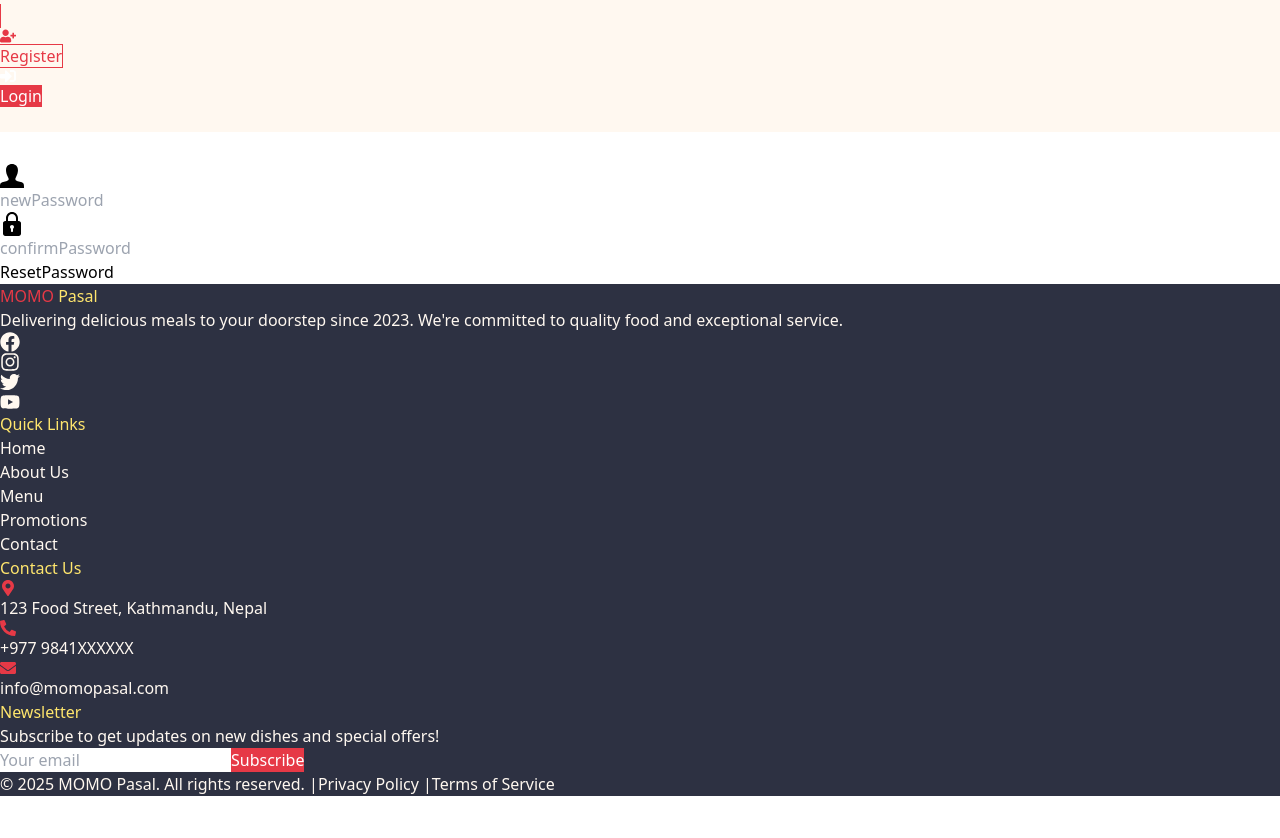
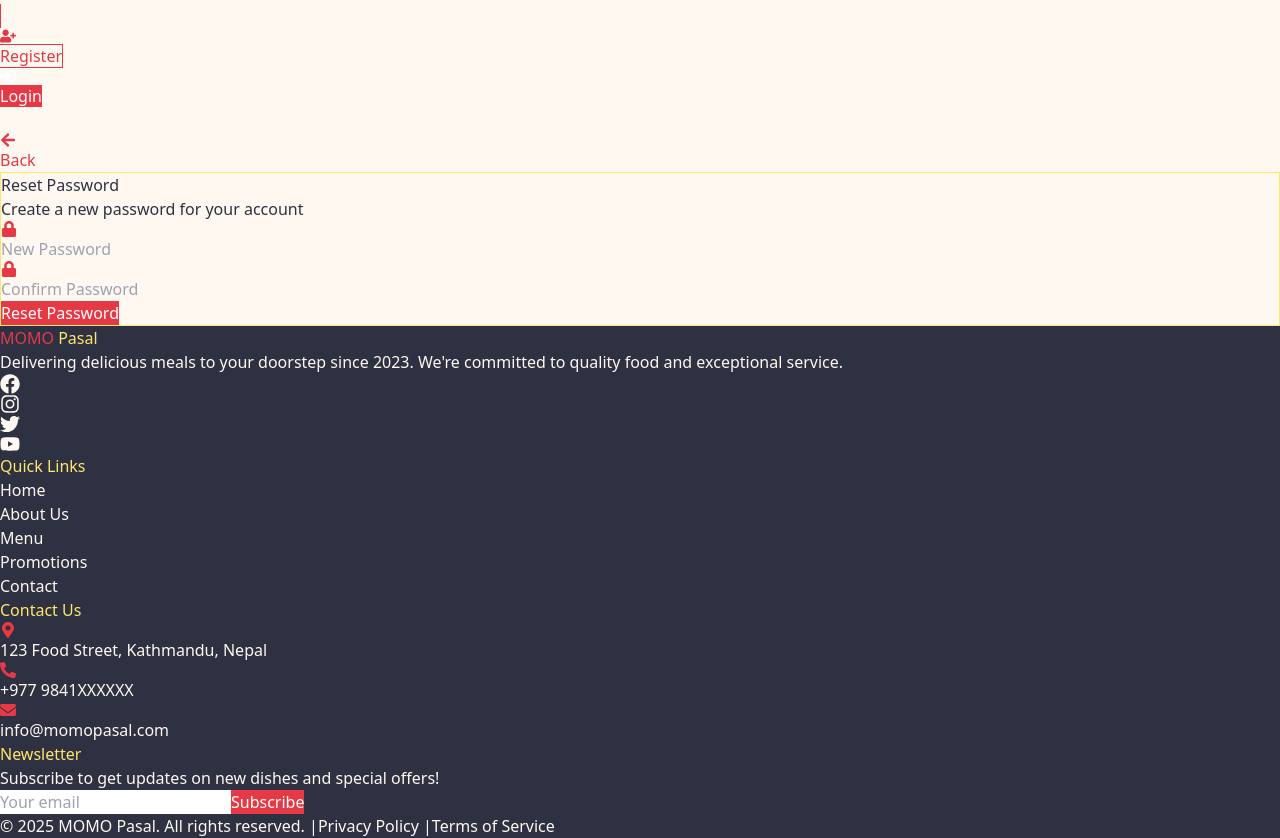
Before and after one commit to yogendrabaskota/Momo-Pasal, a React (Vite) app in the folder frontend/: page /resetpassword in a window 1280 px wide. Shown: the part 1220-2058 px from the top of the page. Before the commit the page ends 2016 px from the top, so only its background shows below. Built offline with nearby package versions, Linux system fonts and the light colour scheme; no server answers.

Commit message:
forget password, verify otp and reset password completed

```diff
--- a/frontend/src/pages/auth/ResetPassword/ResetPassword.jsx
+++ b/frontend/src/pages/auth/ResetPassword/ResetPassword.jsx
@@ -2,12 +2,16 @@ import { useSelector } from "react-redux";
 import { APIAuthenticated } from "../../../http";
 import { useNavigate } from "react-router-dom";
 import { useState } from "react";
+import { FaLock, FaArrowLeft } from "react-icons/fa";
 
 const ResetPassword = () => {
   const navigate = useNavigate();
   const { forgotPasswordData } = useSelector((state) => state.auth);
   const [newPassword, setNewPassword] = useState("");
   const [confirmPassword, setConfirmPassword] = useState("");
+  const [isLoading, setIsLoading] = useState(false);
+  const [error, setError] = useState(null);
+
   const data = {
     newPassword,
     confirmPassword,
@@ -17,6 +21,9 @@ const ResetPassword = () => {
   const handleSubmit = async (e) => {
     try {
       e.preventDefault();
+      setIsLoading(true);
+      setError(null);
+
       const response = await APIAuthenticated.post("/auth/resetPassword", data);
 
       if (response.status === 200) {
@@ -24,49 +31,127 @@ const ResetPassword = () => {
       }
     } catch (error) {
       console.log(error);
-      alert("Something went wrong");
+      setError(error.response?.data?.message || "Something went wrong");
+    } finally {
+      setIsLoading(false);
     }
   };
 
   return (
-    <div className="flex items-center justify-center h-screen overflow-hidden bg-yellow-50">
-      <div className="mt-20 bg-white w-17/12 lg:w-5/12 md:6/12 shadow-3xl ">
-        <div className="absolute p-4 transform -translate-x-1/2 -translate-y-1/2 bg-gray-800 rounded-full left-1/2 md:p-8">
-          <svg width="32" height="32" viewBox="0 0 24 24" fill="#FFF">
-            <path d="M0 3v18h24v-18h-24zm6.623 7.929l-4.623 5.712v-9.458l4.623 3.746zm-4.141-5.929h19.035l-9.517 7.713-9.518-7.713zm5.694 7.188l3.824 3.099 3.83-3.104 5.612 6.817h-18.779l5.513-6.812zm9.208-1.264l4.616-3.741v9.348l-4.616-5.607z" />
-          </svg>
+    <div
+      className="min-h-screen flex items-center justify-center p-4"
+      style={{ backgroundColor: "#FFF8F0" }}
+    >
+      <div className="w-full max-w-md">
+        {/* Back button */}
+        <button
+          onClick={() => navigate(-1)}
+          className="flex items-center mb-6 text-sm font-medium"
+          style={{ color: "#E63946" }}
+        >
+          <FaArrowLeft className="mr-2" />
+          Back
+        </button>
+
+        {/* Card */}
+        <div
+          className="bg-white rounded-xl shadow-lg overflow-hidden p-8"
+          style={{ border: "1px solid #FFE66D" }}
+        >
+          {/* Header */}
+          <div className="text-center mb-8">
+            <h2
+              className="text-3xl font-bold mb-2"
+              style={{ color: "#2D3142" }}
+            >
+              Reset Password
+            </h2>
+            <p style={{ color: "#2D3142" }}>
+              Create a new password for your account
+            </p>
           </div>
-        <form className="p-3 md:p-10" onSubmit={handleSubmit}>
-          <div className="flex items-center mb-6 text-lg md:mb-8">
-            <svg className="absolute ml-3" width="24" viewBox="0 0 24 24">
-              <path d="M20.822 18.096c-3.439-.794-6.64-1.49-5.09-4.418 4.72-8.912 1.251-13.678-3.732-13.678-5.082 0-8.464 4.949-3.732 13.678 1.597 2.945-1.725 3.641-5.09 4.418-3.073.71-3.188 2.236-3.178 4.904l.004 1h23.99l.004-.969c.012-2.688-.092-4.222-3.176-4.935z" />
-            </svg>
+
+          {/* Error Message */}
+          {error && (
+            <div
+              className="mb-4 p-3 rounded-lg text-center"
+              style={{
+                backgroundColor: "#FFEBEE",
+                color: "#E53935",
+                border: "1px solid #EF9A9A",
+              }}
+            >
+              {error}
+            </div>
+          )}
+
+          {/* Form */}
+          <form onSubmit={handleSubmit} className="space-y-6">
+            {/* New Password */}
+            <div className="relative">
+              <div
+                className="absolute inset-y-0 left-0 pl-3 flex items-center pointer-events-none"
+                style={{ color: "#E63946" }}
+              >
+                <FaLock />
+              </div>
               <input
                 type="password"
                 id="newPassword"
                 name="newPassword"
                 onChange={(e) => setNewPassword(e.target.value)}
-              className="w-full py-2 pl-12 bg-gray-200 md:py-4 focus:outline-none"
-              placeholder="newPassword"
+                className="w-full pl-10 pr-4 py-3 rounded-lg border focus:outline-none focus:ring-2"
+                style={{
+                  borderColor: "#FFE66D",
+                  color: "#2D3142",
+                  backgroundColor: "#FFF8F0",
+                  focusRingColor: "#E63946",
+                }}
+                placeholder="New Password"
+                required
               />
             </div>
-          <div className="flex items-center mb-6 text-lg md:mb-8">
-            <svg className="absolute ml-3" viewBox="0 0 24 24" width="24">
-              <path d="m18.75 9h-.75v-3c0-3.309-2.691-6-6-6s-6 2.691-6 6v3h-.75c-1.24 0-2.25 1.009-2.25 2.25v10.5c0 1.241 1.01 2.25 2.25 2.25h13.5c1.24 0 2.25-1.009 2.25-2.25v-10.5c0-1.241-1.01-2.25-2.25-2.25zm-10.75-3c0-2.206 1.794-4 4-4s4 1.794 4 4v3h-8zm5 10.722v2.278c0 .552-.447 1-1 1s-1-.448-1-1v-2.278c-.595-.347-1-.985-1-1.722 0-1.103.897-2 2-2s2 .897 2 2c0 .737-.405 1.375-1 1.722z" />
-            </svg>
+
+            {/* Confirm Password */}
+            <div className="relative">
+              <div
+                className="absolute inset-y-0 left-0 pl-3 flex items-center pointer-events-none"
+                style={{ color: "#E63946" }}
+              >
+                <FaLock />
+              </div>
               <input
                 type="password"
                 id="confirmPassword"
                 name="confirmPassword"
                 onChange={(e) => setConfirmPassword(e.target.value)}
-              className="w-full py-2 pl-12 bg-gray-200 md:py-4 focus:outline-none"
-              placeholder="confirmPassword"
+                className="w-full pl-10 pr-4 py-3 rounded-lg border focus:outline-none focus:ring-2"
+                style={{
+                  borderColor: "#FFE66D",
+                  color: "#2D3142",
+                  backgroundColor: "#FFF8F0",
+                  focusRingColor: "#E63946",
+                }}
+                placeholder="Confirm Password"
+                required
               />
             </div>
-          <button className="w-full p-2 font-medium text-white uppercase bg-gradient-to-b from-gray-700 to-gray-900 md:p-4">
-            ResetPassword
+
+            {/* Submit Button */}
+            <button
+              type="submit"
+              className="w-full py-3 px-4 rounded-lg font-semibold text-lg transition-colors"
+              style={{
+                backgroundColor: "#E63946",
+                color: "white",
+                hoverBg: "#C53030",
+              }}
+              disabled={isLoading}
+            >
+              {isLoading ? "Resetting..." : "Reset Password"}
             </button>
           </form>
+        </div>
       </div>
     </div>
   );
--- a/frontend/src/pages/auth/VerifyOtp/VerifyOtp.jsx
+++ b/frontend/src/pages/auth/VerifyOtp/VerifyOtp.jsx
@@ -5,54 +5,106 @@ import { STATUSES } from "../../../globals/misc/statuses";
 import { useNavigate } from "react-router-dom";
 
 const VerifyOtp = () => {
-  const [otp, setOtp] = useState(null);
+  const [otp, setOtp] = useState("");
+  const [apiError, setApiError] = useState(null); // Local state for API error
   const navigate = useNavigate();
 
-  const { forgotPasswordData } = useSelector((state) => state.auth);
-  console.log(forgotPasswordData);
+  const { forgotPasswordData, status } = useSelector((state) => state.auth);
   const dispatch = useDispatch();
+
   const data2 = {
     email: forgotPasswordData.email,
     otp: otp,
   };
-  const handleSubmit = (e) => {
+
+  const handleSubmit = async (e) => {
     e.preventDefault();
-    dispatch(verifyotp(data2));
+    setApiError(null); // Clear previous errors
+    try {
+      await dispatch(verifyotp(data2)).unwrap();
+    } catch (error) {
+      // Handle the API error response
+      setApiError(error.response?.message || "An error occurred");
+    }
   };
 
   useEffect(() => {
     if (forgotPasswordData.status === STATUSES.SUCCESS) {
       navigate("/resetPassword");
     }
-    // eslint-disable-next-line react-hooks/exhaustive-deps
-  }, [forgotPasswordData.status]);
+  }, [forgotPasswordData.status, navigate]);
+
   return (
-    <div className="flex items-center justify-center h-screen overflow-hidden bg-yellow-50">
-      <div className="mt-20 bg-white w-17/12 lg:w-5/12 md:6/12 shadow-3xl ">
-        <div className="absolute p-4 transform -translate-x-1/2 -translate-y-1/2 bg-gray-800 rounded-full left-1/2 md:p-8">
-          <svg width="32" height="32" viewBox="0 0 24 24" fill="#FFF">
-            <path d="M0 3v18h24v-18h-24zm6.623 7.929l-4.623 5.712v-9.458l4.623 3.746zm-4.141-5.929h19.035l-9.517 7.713-9.518-7.713zm5.694 7.188l3.824 3.099 3.83-3.104 5.612 6.817h-18.779l5.513-6.812zm9.208-1.264l4.616-3.741v9.348l-4.616-5.607z" />
+    <div
+      className="flex items-center justify-center h-screen p-4"
+      style={{ backgroundColor: "#FFF8F0" }}
+    >
+      <div
+        className="bg-white w-full max-w-md rounded-xl shadow-lg"
+        style={{ border: "1px solid #FFE66D" }}
+      >
+        <div className="p-8">
+          <div className="text-center mb-8">
+            <h2 style={{ color: "#2D3142" }} className="text-2xl font-bold">
+              Verify OTP
+            </h2>
+          </div>
+
+          {/* Error Message Display */}
+          {apiError && (
+            <div
+              className="mb-4 p-3 rounded-lg text-center"
+              style={{
+                backgroundColor: "#FFEBEE",
+                color: "#E53935",
+                border: "1px solid #EF9A9A",
+              }}
+            >
+              {apiError}
+            </div>
+          )}
+
+          <form onSubmit={handleSubmit}>
+            <div className="relative mb-6">
+              <div className="absolute inset-y-0 left-0 pl-3 flex items-center pointer-events-none">
+                <svg
+                  width="20"
+                  height="20"
+                  viewBox="0 0 24 24"
+                  fill="none"
+                  stroke="#E63946"
+                >
+                  <path d="M12 15v2m-6 4h12a2 2 0 002-2v-6a2 2 0 00-2-2H6a2 2 0 00-2 2v6a2 2 0 002 2zm10-10V7a4 4 0 00-8 0v4h8z" />
                 </svg>
               </div>
-        <form className="p-3 md:p-10" onSubmit={handleSubmit}>
-          <div className="flex items-center mb-6 text-lg md:mb-8">
-            <svg className="absolute ml-3" width="24" viewBox="0 0 24 24">
-              <path d="M20.822 18.096c-3.439-.794-6.64-1.49-5.09-4.418 4.72-8.912 1.251-13.678-3.732-13.678-5.082 0-8.464 4.949-3.732 13.678 1.597 2.945-1.725 3.641-5.09 4.418-3.073.71-3.188 2.236-3.178 4.904l.004 1h23.99l.004-.969c.012-2.688-.092-4.222-3.176-4.935z" />
-            </svg>
               <input
-              type="otp"
+                type="text"
                 id="otp"
                 name="otp"
+                value={otp}
                 onChange={(e) => setOtp(e.target.value)}
-              className="w-full py-2 pl-12 bg-gray-200 md:py-4 focus:outline-none"
-              placeholder="otp"
+                className="w-full pl-10 pr-4 py-3 rounded-lg border focus:outline-none"
+                style={{
+                  borderColor: "#FFE66D",
+                  backgroundColor: "#FFF8F0",
+                  color: "#2D3142",
+                }}
+                placeholder="Enter OTP"
+                inputMode="numeric"
+                pattern="[0-9]*"
               />
             </div>
 
-          <button className="w-full p-2 font-medium text-white uppercase bg-gradient-to-b from-gray-700 to-gray-900 md:p-4">
-            Send OTP
+            <button
+              type="submit"
+              className="w-full py-3 px-4 rounded-lg font-medium text-white"
+              style={{ backgroundColor: "#E63946" }}
+              disabled={status === STATUSES.LOADING}
+            >
+              {status === STATUSES.LOADING ? "Verifying..." : "Verify OTP"}
             </button>
           </form>
+        </div>
       </div>
     </div>
   );
--- a/frontend/src/pages/auth/forgotPassword/ForgotPassword.jsx
+++ b/frontend/src/pages/auth/forgotPassword/ForgotPassword.jsx
@@ -5,6 +5,7 @@ import { useDispatch, useSelector } from "react-redux";
 import { forgotPassword } from "../../../store/authSlice";
 import { STATUSES } from "../../../globals/misc/statuses";
 import { Link, useNavigate } from "react-router-dom";
+import { FaEnvelope, FaArrowLeft } from "react-icons/fa";
 
 const ForgotPassword = () => {
   const [email, setEmail] = useState("");
@@ -20,36 +21,97 @@ const ForgotPassword = () => {
       navigate("/verifyotp");
     }
   }, [status]);
+
   return (
-    <div className="flex items-center justify-center h-screen overflow-hidden bg-yellow-50">
-      <div className="mt-20 bg-white w-17/12 lg:w-5/12 md:6/12 shadow-3xl ">
-        <div className="absolute p-4 transform -translate-x-1/2 -translate-y-1/2 bg-gray-800 rounded-full left-1/2 md:p-8">
-          <svg width="32" height="32" viewBox="0 0 24 24" fill="#FFF">
-            <path d="M0 3v18h24v-18h-24zm6.623 7.929l-4.623 5.712v-9.458l4.623 3.746zm-4.141-5.929h19.035l-9.517 7.713-9.518-7.713zm5.694 7.188l3.824 3.099 3.83-3.104 5.612 6.817h-18.779l5.513-6.812zm9.208-1.264l4.616-3.741v9.348l-4.616-5.607z" />
-          </svg>
+    <div
+      className="min-h-screen flex items-center justify-center p-4"
+      style={{ backgroundColor: "#FFF8F0" }}
+    >
+      <div className="w-full max-w-md">
+        {/* Back button */}
+        <button
+          onClick={() => navigate(-1)}
+          className="flex items-center mb-6 text-sm font-medium"
+          style={{ color: "#E63946" }}
+        >
+          <FaArrowLeft className="mr-2" />
+          Back to Login
+        </button>
+
+        {/* Card */}
+        <div
+          className="bg-white rounded-xl shadow-lg overflow-hidden p-8"
+          style={{ border: "1px solid #FFE66D" }}
+        >
+          {/* Header */}
+          <div className="text-center mb-8">
+            <h2
+              className="text-3xl font-bold mb-2"
+              style={{ color: "#2D3142" }}
+            >
+              Reset Password
+            </h2>
+            <p style={{ color: "#2D3142" }}>
+              Enter your email to receive a password reset OTP
+            </p>
           </div>
-        <form className="p-3 md:p-10" onSubmit={handleSubmit}>
-          <div className="flex items-center mb-6 text-lg md:mb-8">
-            <svg className="absolute ml-3" width="24" viewBox="0 0 24 24">
-              <path d="M20.822 18.096c-3.439-.794-6.64-1.49-5.09-4.418 4.72-8.912 1.251-13.678-3.732-13.678-5.082 0-8.464 4.949-3.732 13.678 1.597 2.945-1.725 3.641-5.09 4.418-3.073.71-3.188 2.236-3.178 4.904l.004 1h23.99l.004-.969c.012-2.688-.092-4.222-3.176-4.935z" />
-            </svg>
+
+          {/* Form */}
+          <form onSubmit={handleSubmit} className="space-y-6">
+            {/* Email */}
+            <div className="relative">
+              <div
+                className="absolute inset-y-0 left-0 pl-3 flex items-center pointer-events-none"
+                style={{ color: "#E63946" }}
+              >
+                <FaEnvelope />
+              </div>
               <input
                 type="email"
                 id="email"
                 name="email"
                 onChange={(e) => setEmail(e.target.value)}
-              className="w-full py-2 pl-12 bg-gray-200 md:py-4 focus:outline-none"
-              placeholder="email"
+                required
+                className="w-full pl-10 pr-4 py-3 rounded-lg border focus:outline-none focus:ring-2"
+                style={{
+                  borderColor: "#FFE66D",
+                  color: "#2D3142",
+                  backgroundColor: "#FFF8F0",
+                  focusRingColor: "#E63946",
+                }}
+                placeholder="Email Address"
               />
             </div>
 
-          <button className="w-full p-2 font-medium text-white uppercase bg-gradient-to-b from-gray-700 to-gray-900 md:p-4">
-            Send OTP
+            {/* Submit Button */}
+            <button
+              type="submit"
+              className="w-full py-3 px-4 rounded-lg font-semibold text-lg transition-colors"
+              style={{
+                backgroundColor: "#E63946",
+                color: "white",
+                hoverBg: "#C53030",
+              }}
+              disabled={status === STATUSES.LOADING}
+            >
+              {status === STATUSES.LOADING ? "Sending OTP..." : "Send OTP"}
             </button>
-          <Link to="/register" style={{ color: "blue" }}>
-            Register{" "}
+
+            {/* Register Link */}
+            <div className="text-center mt-4">
+              <p style={{ color: "#2D3142" }}>
+                Don&apos;t have an account?{" "}
+                <Link
+                  to="/register"
+                  className="font-medium hover:underline"
+                  style={{ color: "#E63946" }}
+                >
+                  Register here
                 </Link>
+              </p>
+            </div>
           </form>
+        </div>
       </div>
     </div>
   );
```
Also changed, not shown: frontend/src/store/authSlice.js (+3 -5 lines). Lines whose indentation alone changed are shown as unchanged.
